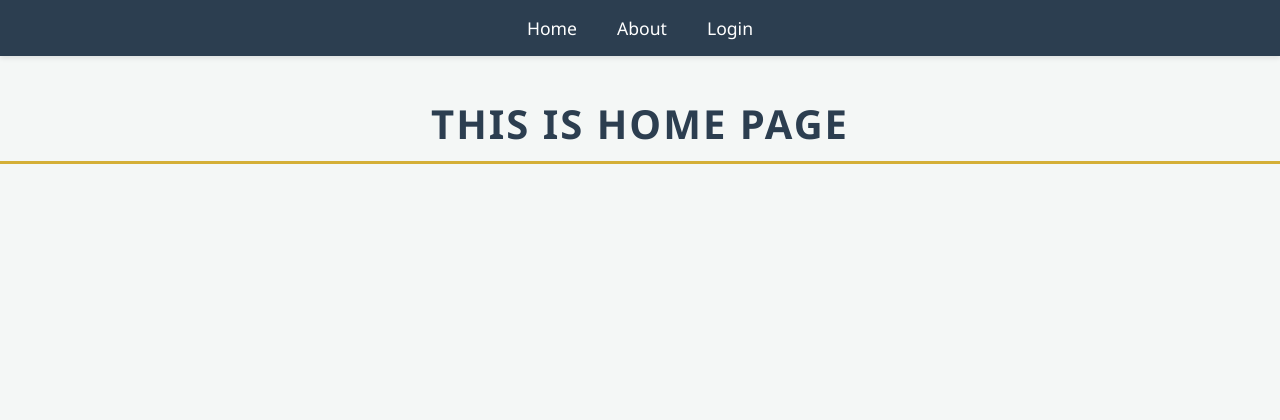
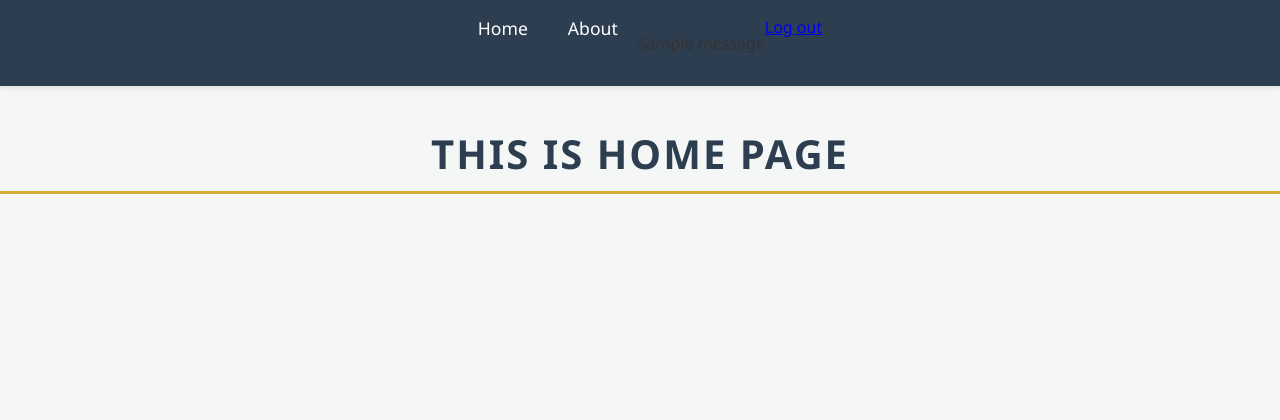
Before and after one commit to erikLopez77/cap2PY, a Django app: page /myapp/ in a window 1280 px wide. Shown: the top 420 px of the page. Run offline with Django 5.2, Linux system fonts and the light colour scheme; tables that the repository leaves empty hold one stand-in row (values such as "Sample post"); one stand-in notice (Sample message) is shown; parts of the project's set-up code (start-up, migrations or seed data) failed here and were passed over.

Commit message:
feat: messages, authenticate, login and protected views

```diff
--- a/firstproject/myapp/urls2.py
+++ b/firstproject/myapp/urls2.py
@@ -5,9 +5,9 @@ urlpatterns=[
     #views.index es la funcion index de views
     path('', views.index, name='home'),
     path('about/', views.about, name='about'),
-    path('login/', views.login, name='login'),
+    path('login/', views.auth_login, name='login'),
     path('addbook/', views.addbook, name='addbook'),
     path("getbook/<int:id>/", views.getbook,name="getbook"),
     path('books/<int:price>/', views.books, name='booksprice'),
-
+    path('myview/', views.myview, name="myview"),
 ]
--- a/firstproject/myapp/views.py
+++ b/firstproject/myapp/views.py
@@ -1,8 +1,12 @@
-from django.shortcuts import render
+from urllib import request
+
+from django.shortcuts import render,redirect
 # Create your views here.
 from django.http import HttpResponse
 from django.contrib import messages
+from django.contrib.auth import authenticate, login, logout
 from .models import col
+from django.contrib.auth.decorators import login_required
 
 def index(request):
     return render(request, "index.html")
@@ -10,21 +14,41 @@ def index(request):
 def about(request):
     return render(request, "about.html")
 
-def login(request):
-    if request.method == 'POST':
-        name = request.POST.get("username")
-        password = request.POST.get("password")
-        if name =="" or password =="":
-            messages.error(request, "required")
-        if len(request.POST.get('password'))<9:
-            messages.warning(request, "Weak Password")
-        if name in ['admin', 'manager', 'superuser']:
-            messages.error(request, "Username Not Available")
+def auth_login(request):
+    if request.method == "POST":
+        username = request.POST['username']
+        password = request.POST['password']
+        user = authenticate(request, username=username,password=password)
+        if user is not None:
+            login(request, user)
+            messages.success(request, "Login successful. Hello {}".format(user))
+            return redirect('home')
         else:
-            messages.success(request, "Login Successful.Welcome "+name)
-            return HttpResponse("success")
-    return render(request, "login.html")
+            messages.error(request, ("There Was An Error Logging In, Try Again..."))
+            return redirect('login')
+    else:
+        return render(request, 'login.html', {})
 
+def logout_user(request):
+    logout(request)
+    messages.info(request, "You Were Logged Out!")
+    return redirect('index')
+#we have to create UserCreationForm class
+"""
+def register_user(request):
+    if request.method == "POST":
+        form = UserCreationForm(request.POST)
+        if form.is_valid():
+            form.save()
+            username = form.cleaned_data['username']
+            password = form.cleaned_data['password1']
+            user = authenticate(username=username,
+            password=password)
+            login(request, user)
+            messages.success(request, ("Registration Successful!"))
+            return redirect('index')
+    else:
+        return render(request, 'register.html', {}) """
 def addbook(request):
     if request.method=="POST":
         data = request.POST
@@ -54,3 +78,7 @@ def getbook(request, id):
     book = col.find_one({"id":id})
     return HttpResponse("<h2>Title: {} \t Author: {} \tPrice: {}</h2>".format(book['title'], book['author'],
     book['price']))
+
+@login_required(login_url="../login/")
+def myview(request):
+    return HttpResponse("This message will be displayed only if a user is logged in")
--- a/firstproject/templates/top.html
+++ b/firstproject/templates/top.html
@@ -2,6 +2,17 @@
     <ul>
         <li><a href="{% url 'home' %}">Home</a></li>
         <li><a href="{% url 'about' %}">About</a></li>
-        <li><a href="{% url 'login' %}">Login</a></li>
+       {% if messages %}
+    {% for message in messages %}
+    <p>{{ message }}</p>
+    {% if message.level == 25 %}
+    <a href='#'> Log out</a>
+    {% else %}
+    <a href={% url "login" %}>Log In</a>
+    {% endif %}
+    {% endfor %}
+    {% else %}
+    <a href={% url "login" %}>Click here to Log In</a>
+    {% endif %}
     </ul>
 </nav>
```
